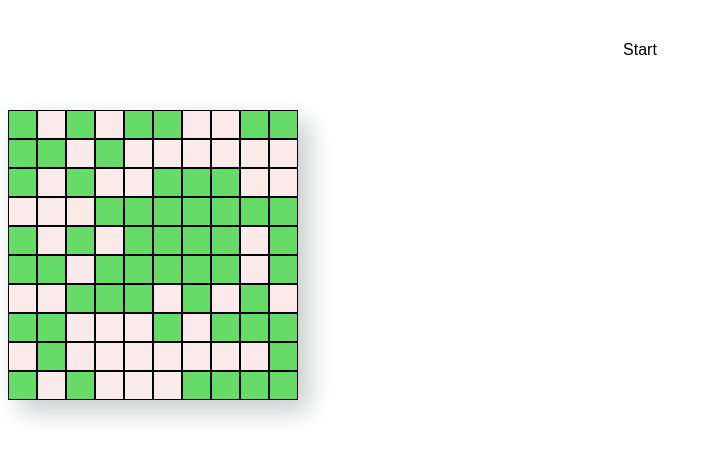
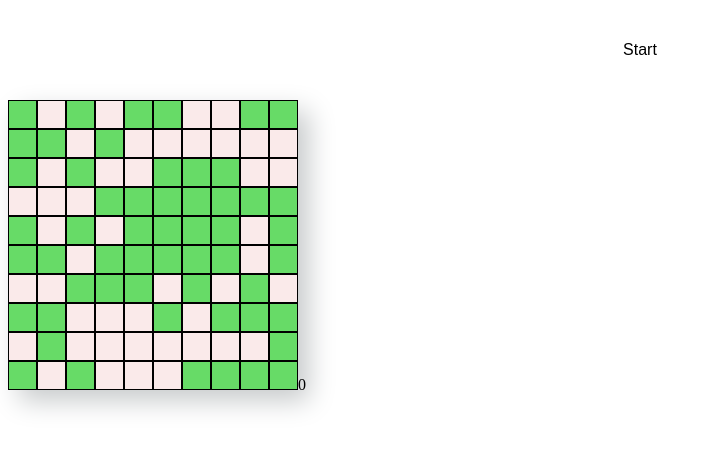
Before and after one commit to JamesWordie/game-of-life, a React (Create React App) app: page /game in a window 1280 px wide. Shown: the top 460 px of the page, without its empty margins (0-712 px from the left). Built offline with nearby package versions, Linux system fonts and the light colour scheme.

Commit message:
working version of the game of life

```diff
--- a/src/components/Grid/Grid.styles.jsx
+++ b/src/components/Grid/Grid.styles.jsx
@@ -6,6 +6,6 @@ export const Wrapper = styled.div`
 	display: inline-block;
 	background: #ebeff0;
 	box-shadow: 11px 11px 25px #c8cbcc, -11px -11px 23px #ffffff;
-	margin: 10px 0 20px 0;
+	margin: auto;
 	overflow: hidden;
 `;
--- a/src/containers/Game/Game.jsx
+++ b/src/containers/Game/Game.jsx
@@ -7,13 +7,18 @@ import Grid from "../../components/Grid";
 // Hooks
 import { useInitialGrid } from "../../hooks/useInitialGrid";
 
+// Helpers
+import arrayClone from "../../helpers";
+
 const Game = () => {
 	const [grid, setGrid] = useState([]);
 	const [running, setRunning] = useState(false);
-	const [previousGrid, setPreviousGrid] = useState();
+	const [generation, setGeneration] = useState(0);
+	const [equilibrium, setEquilibrium] = useState(false);
 
 	const ROWS = 10;
 	const COLS = 10;
+	const SPEED = 100;
 
 	const [getInitialGrid] = useInitialGrid();
 	// const runGame = useRunGame;
@@ -22,15 +27,12 @@ const Game = () => {
 	useEffect(() => {
 		const initialGrid = getInitialGrid(ROWS, COLS);
 		setGrid(initialGrid);
-		setPreviousGrid(initialGrid);
 	}, []);
 
 	useEffect(() => {
-		if (grid.length === 0) return;
-		// const nextGrid = getInitialGrid(ROWS, COLS);
-
 		if (running) {
-			const next = getInitialGrid(ROWS, COLS);
+			let intervalId = setInterval(() => {
+				const next = arrayClone(grid);
 
 				const countNeighbours = (grid, x, y) => {
 					let sum = 0;
@@ -60,23 +62,25 @@ const Game = () => {
 					}
 				}
 
-			setPreviousGrid(grid);
-			setGrid(next);
-
-			let currentCount;
-			let previousCount;
+				let counter = 0;
 				for (let i = 0; i < ROWS; i++) {
 					for (let j = 0; j < COLS; j++) {
-					console.log(next[i][j]);
-					currentCount += next[i][j].state;
-					previousCount += grid[i][j].state;
+						if (grid[i][j].state === next[i][j].state) {
+							counter += 1;
 						}
 					}
-			// console.log("current", currentCount);
-			// console.log("previous", previousCount);
-			if (currentCount === previousCount) {
+				}
+				if (counter === ROWS * COLS) {
 					setRunning(false);
+					setEquilibrium(true);
 				}
+
+				setGrid(next);
+				let life = generation + 1;
+				setGeneration(life);
+			}, SPEED);
+
+			return () => clearInterval(intervalId);
 		}
 	});
 
@@ -86,8 +90,10 @@ const Game = () => {
 
 	return (
 		<>
-			<Button text={`${running ? "Stop" : "Start"}`} onClick={handleClick} />
+			<Button text={`${running ? "Pause" : "Start"}`} onClick={handleClick} />
 			<Grid grid={grid} />
+			{generation}
+			{equilibrium && <h3>Reached an Equilibrium State.</h3>}
 		</>
 	);
 };
--- /dev/null
+++ b/src/helpers.jsx
@@ -0,0 +1,5 @@
+const arrayClone = (array) => {
+	return JSON.parse(JSON.stringify(array));
+};
+
+export default arrayClone;
```
Lines whose indentation alone changed are shown as unchanged.
